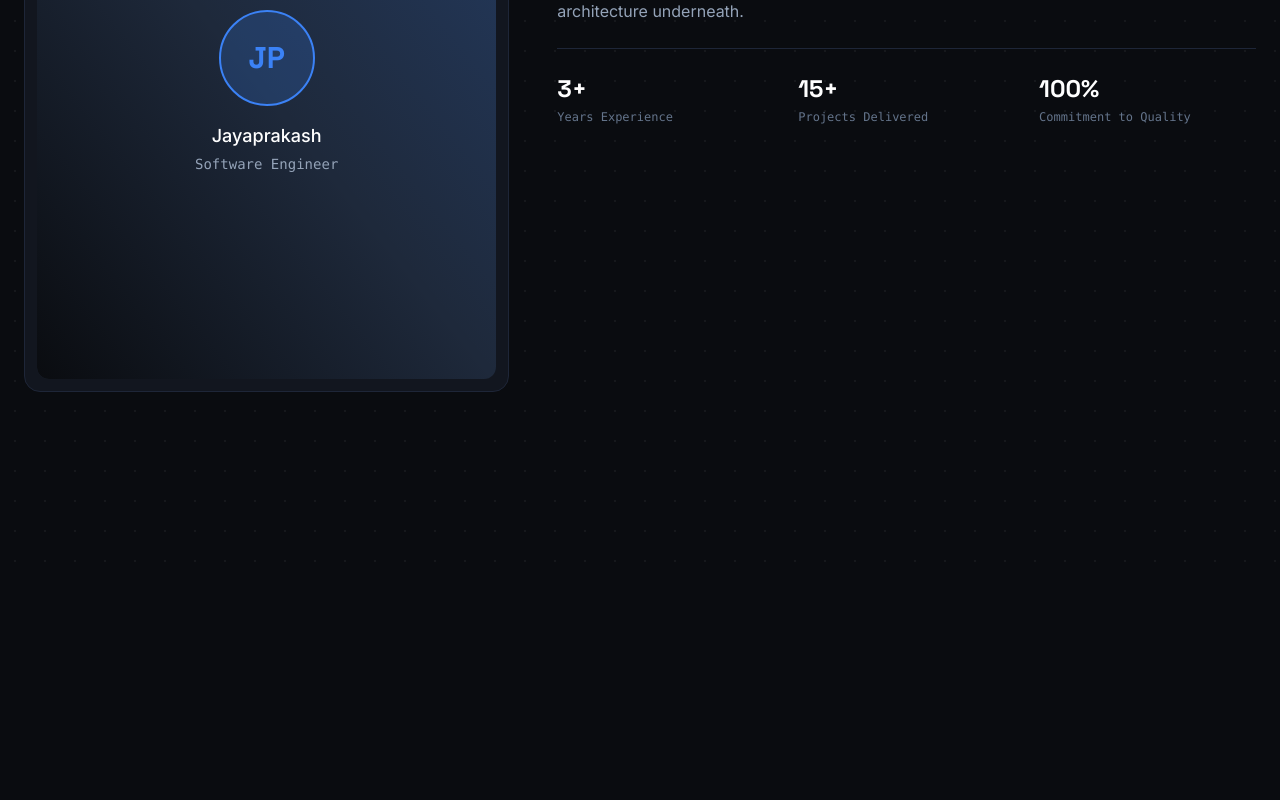
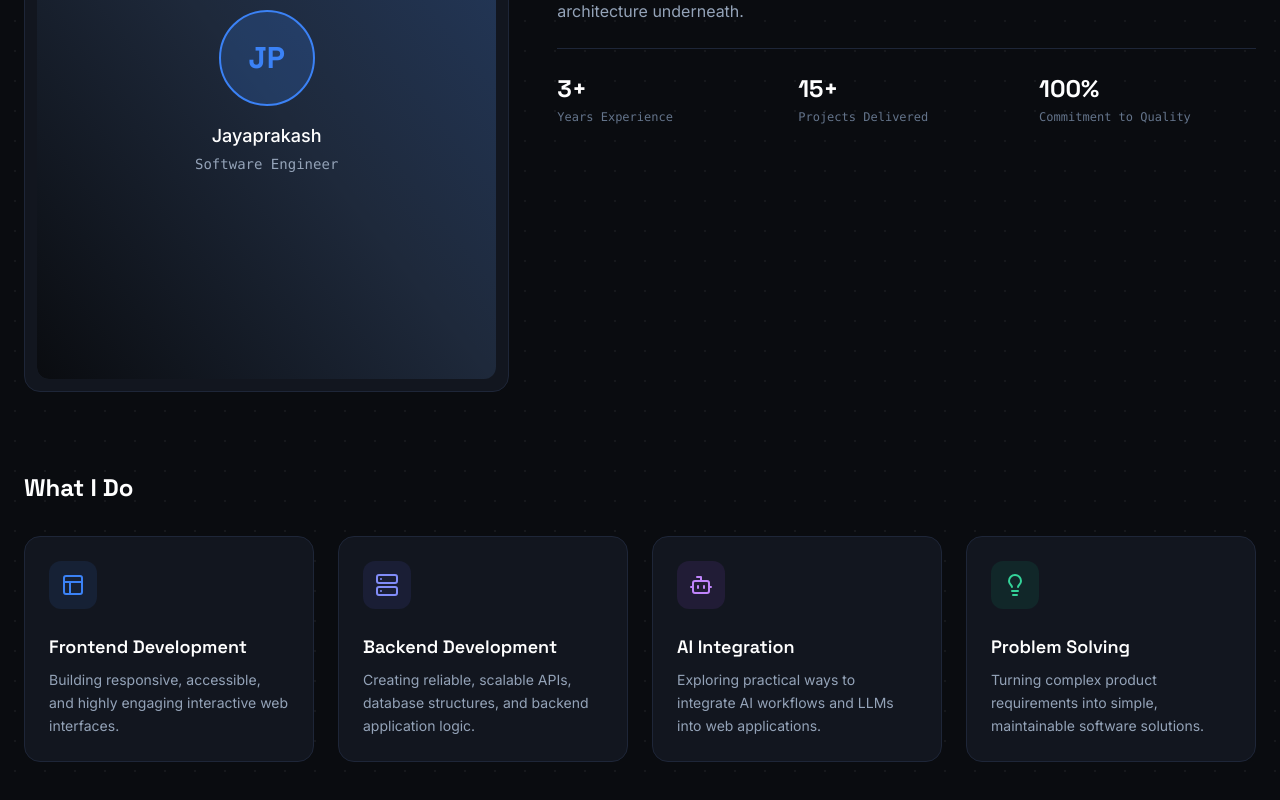
Before and after one commit to jayapraksh-dev/jp-portfolio, a React (Vite) app: page / in a window 1280 px wide. Shown: the part 1374-2174 px from the top of the page. Before the commit the page ends 1942 px from the top, so only its background shows below. Built offline with nearby package versions, Linux system fonts and the light colour scheme.

Commit message:
Migrate What I Do section with reusable ServiceCard

```diff
--- a/src/components/About.jsx
+++ b/src/components/About.jsx
@@ -1,4 +1,5 @@
 import React from 'react'
+import WhatIDo from './WhatIDo'
 
 /**
  * About Component
@@ -9,6 +10,7 @@ import React from 'react'
  * - Two-column editorial layout
  * - Left column: Avatar / portrait container card with gradient overlay
  * - Right column: Bio narrative paragraphs and statistics grid
+ * - What I Do cards grid
  */
 
 const statsData = [
@@ -85,6 +87,9 @@ function About() {
 
         </div>
 
+        {/* What I Do Section */}
+        <WhatIDo />
+
       </div>
     </section>
   )
--- /dev/null
+++ b/src/components/ServiceCard.jsx
@@ -0,0 +1,35 @@
+import React from 'react'
+
+/**
+ * ServiceCard Component
+ *
+ * Reusable card component that accepts props for rendering an individual service.
+ * Props:
+ * - title: Heading string (e.g. 'Frontend Development')
+ * - description: Subtitle/body description
+ * - icon: Lucide React icon component (e.g. Layout, Server)
+ * - bgColor: Tailwind background color class for the icon badge
+ * - textColor: Tailwind text color class for the icon badge
+ */
+function ServiceCard({ title, description, icon: Icon, bgColor, textColor }) {
+  return (
+    <div className="p-6 rounded-2xl bg-dark-card light:bg-white border border-dark-border light:border-slate-200 hover:border-accent/50 transition-all duration-300 group hover:-translate-y-1">
+      {/* Icon Badge Container */}
+      <div className={`w-12 h-12 rounded-xl ${bgColor} ${textColor} flex items-center justify-center mb-6 group-hover:scale-110 transition-transform`}>
+        {Icon && <Icon className="w-6 h-6" />}
+      </div>
+
+      {/* Service Title */}
+      <h4 className="font-heading text-lg font-semibold text-white light:text-slate-900 mb-2">
+        {title}
+      </h4>
+
+      {/* Service Description */}
+      <p className="text-slate-400 light:text-slate-600 text-sm leading-relaxed">
+        {description}
+      </p>
+    </div>
+  )
+}
+
+export default ServiceCard
--- /dev/null
+++ b/src/components/WhatIDo.jsx
@@ -0,0 +1,70 @@
+import React from 'react'
+import { Layout, Server, Bot, Lightbulb } from 'lucide-react'
+import ServiceCard from './ServiceCard'
+
+/**
+ * WhatIDo Component
+ *
+ * Migrated from reference/portfolio.html.
+ * Section displaying Jayaprakash's 4 core service areas using reusable ServiceCard components.
+ */
+
+const servicesData = [
+  {
+    id: 1,
+    title: 'Frontend Development',
+    description: 'Building responsive, accessible, and highly engaging interactive web interfaces.',
+    icon: Layout,
+    bgColor: 'bg-blue-500/10',
+    textColor: 'text-accent',
+  },
+  {
+    id: 2,
+    title: 'Backend Development',
+    description: 'Creating reliable, scalable APIs, database structures, and backend application logic.',
+    icon: Server,
+    bgColor: 'bg-indigo-500/10',
+    textColor: 'text-indigo-400',
+  },
+  {
+    id: 3,
+    title: 'AI Integration',
+    description: 'Exploring practical ways to integrate AI workflows and LLMs into web applications.',
+    icon: Bot,
+    bgColor: 'bg-purple-500/10',
+    textColor: 'text-purple-400',
+  },
+  {
+    id: 4,
+    title: 'Problem Solving',
+    description: 'Turning complex product requirements into simple, maintainable software solutions.',
+    icon: Lightbulb,
+    bgColor: 'bg-emerald-500/10',
+    textColor: 'text-emerald-400',
+  },
+]
+
+function WhatIDo() {
+  return (
+    <div className="mb-20">
+      <h3 className="font-heading text-2xl font-bold text-white light:text-slate-900 mb-8">
+        What I Do
+      </h3>
+
+      <div className="grid grid-cols-1 md:grid-cols-2 lg:grid-cols-4 gap-6">
+        {servicesData.map((service) => (
+          <ServiceCard
+            key={service.id}
+            title={service.title}
+            description={service.description}
+            icon={service.icon}
+            bgColor={service.bgColor}
+            textColor={service.textColor}
+          />
+        ))}
+      </div>
+    </div>
+  )
+}
+
+export default WhatIDo
```
